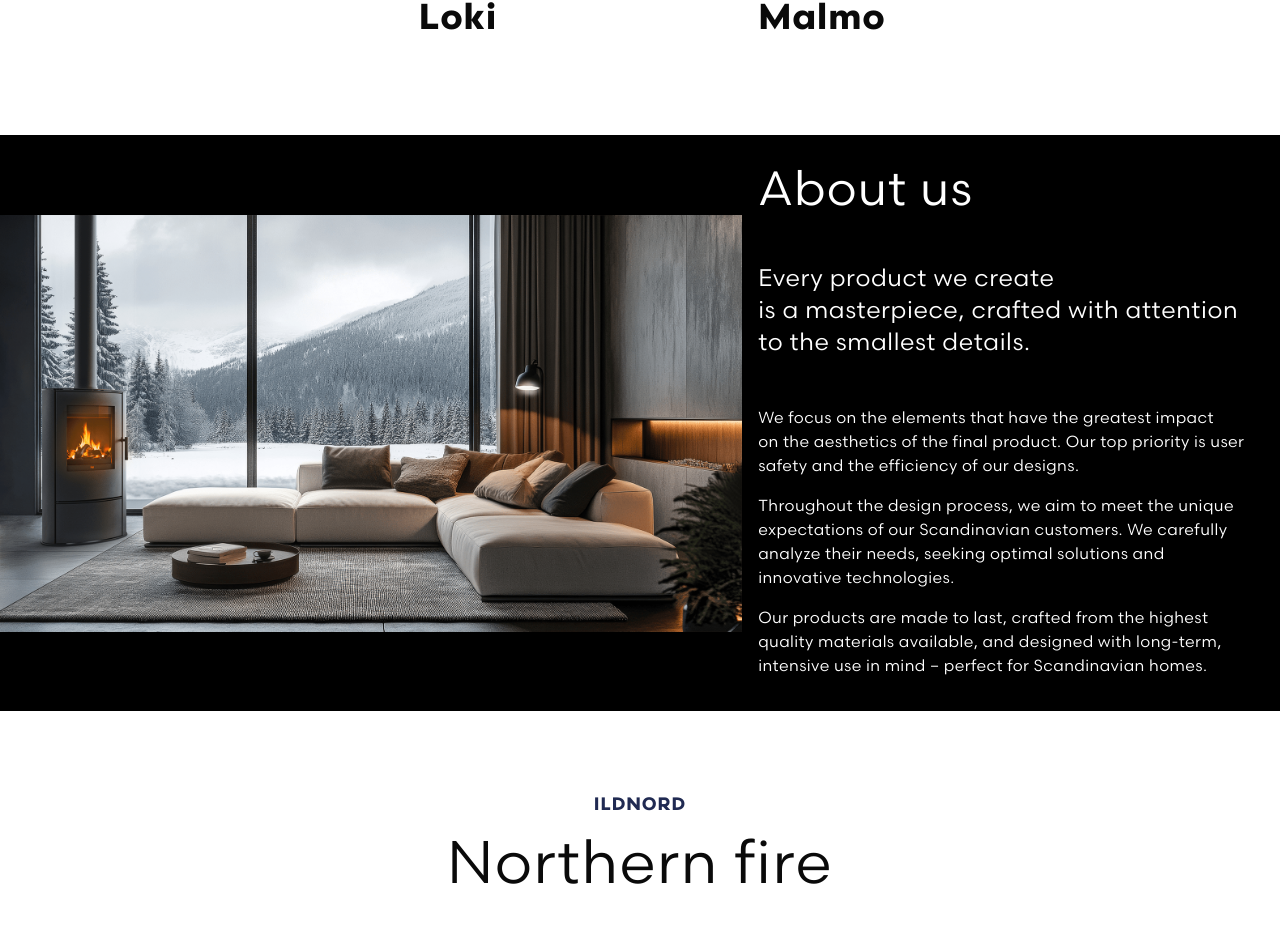
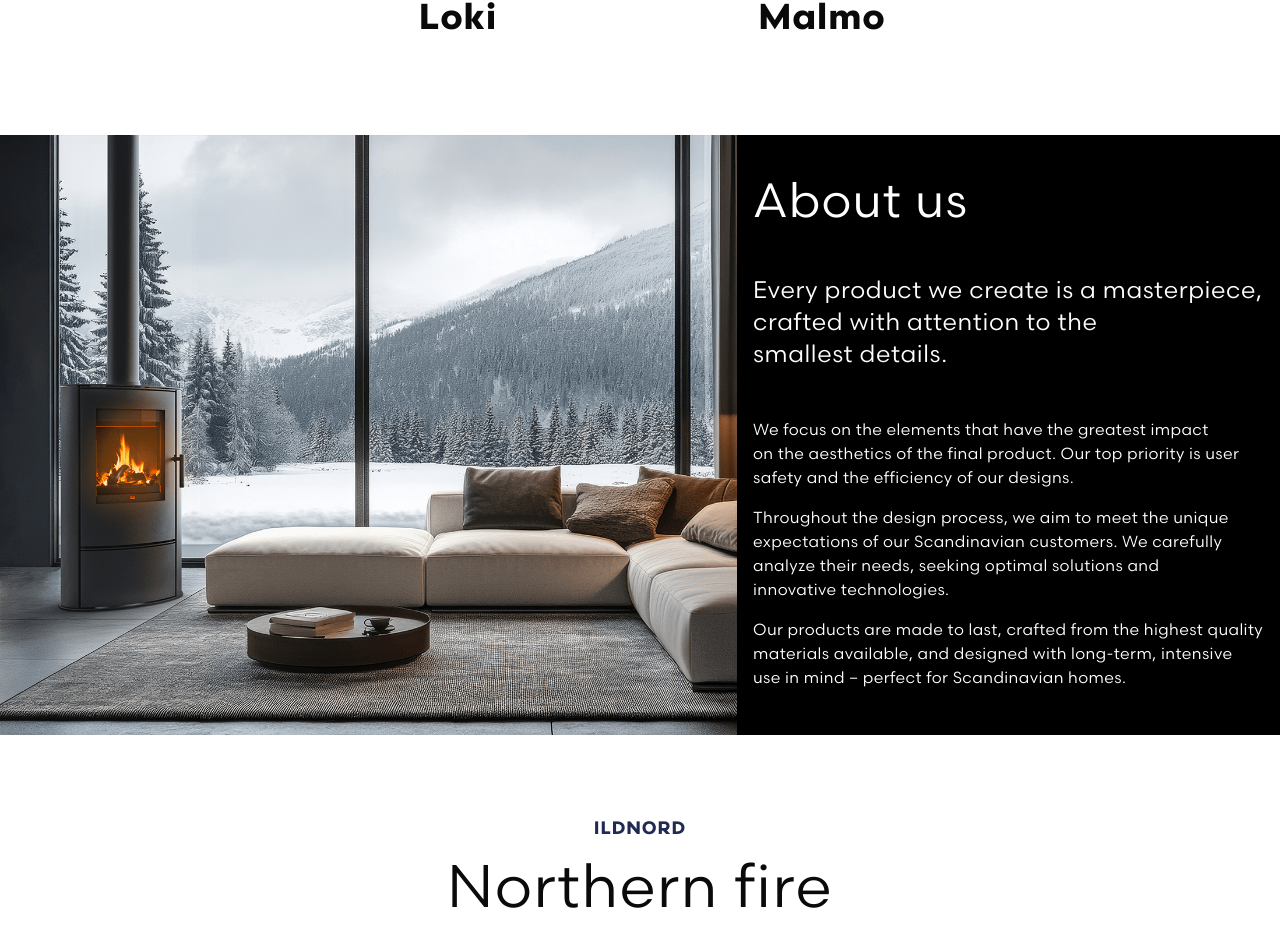
Before and after one commit to kepkaklaudia/fireplace, a Next.js app: page / in a window 1280 px wide. Shown: the part 1291-2223 px from the top of the page. Built offline with nearby package versions, Linux system fonts and the light colour scheme.

Commit message:
height changed

```diff
--- a/app/components/Main/about.tsx
+++ b/app/components/Main/about.tsx
@@ -4,12 +4,12 @@ import Image from "next/image";
 
 export const About = () => (
   <section className="bg-black flex w-full flex-col lg:flex-row">
-    <div className="w-auto flex self-end mx-auto order-1 lg:order-none my-auto">
+    <div className="w-auto flex lg:h-[705px] xl:h-[600px] 2xl:h-[520px] self-end mx-auto order-1 lg:order-none my-auto">
       <Image
         alt="Main picture"
         width={1831}
         height={1030}
-        className="w-full  h-auto"
+        className="w-full lg:w-[1800px] lg:object-cover lg:object-left lg:h-[705px] xl:h-[600px] 2xl:h-[520px]"
         src="/fireplace_winter.png"
       />
     </div>
```
